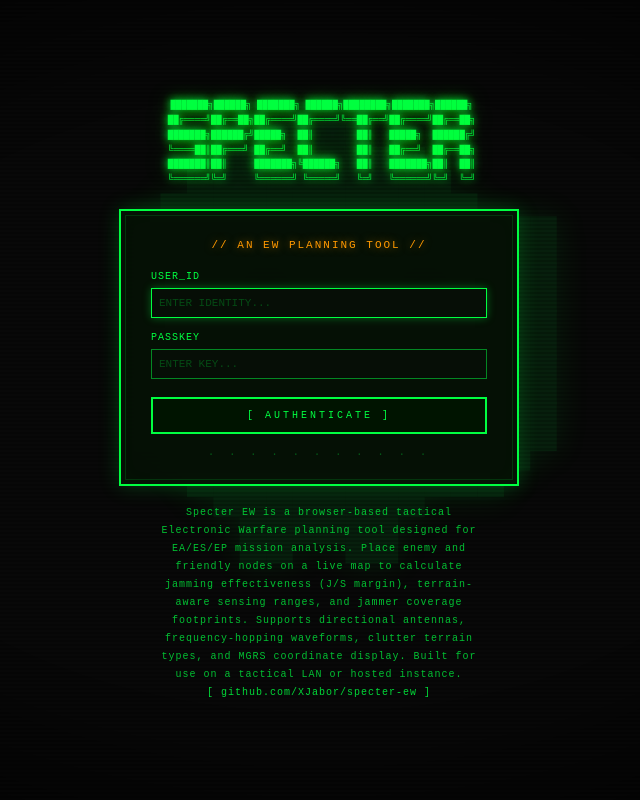
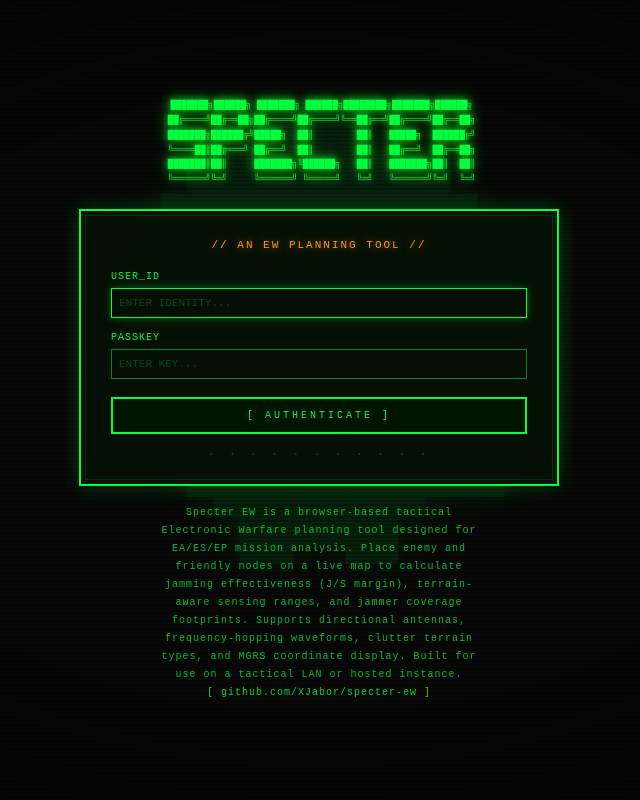
Before and after one commit to XJabor/specter-ew, a Flask app: page /login in a window 1280 px wide. Shown: the whole page, without its empty margins (321-961 px from the left). Run offline with Flask 3, Linux system fonts and the light colour scheme; some libraries are stand-ins or nearby versions.

Commit message:
Authentication UI fixes

```diff
--- a/templates/login.html
+++ b/templates/login.html
@@ -102,7 +102,7 @@
             background: rgba(6, 16, 6, 0.94);
             border: 2px solid #00ff41;
             padding: 28px 30px 24px;
-            width: 400px;
+            width: 480px;
             box-shadow:
                 0 0 20px rgba(0,255,65,0.2),
                 inset 0 0 20px rgba(0,255,65,0.03);
@@ -282,7 +282,7 @@
         }
 
         /* ---------- Responsive ---------- */
-        @media (max-width: 440px) {
+        @media (max-width: 520px) {
             .ascii-banner { font-size: 7px; }
             .login-box   { width: 90vw; }
         }
```
